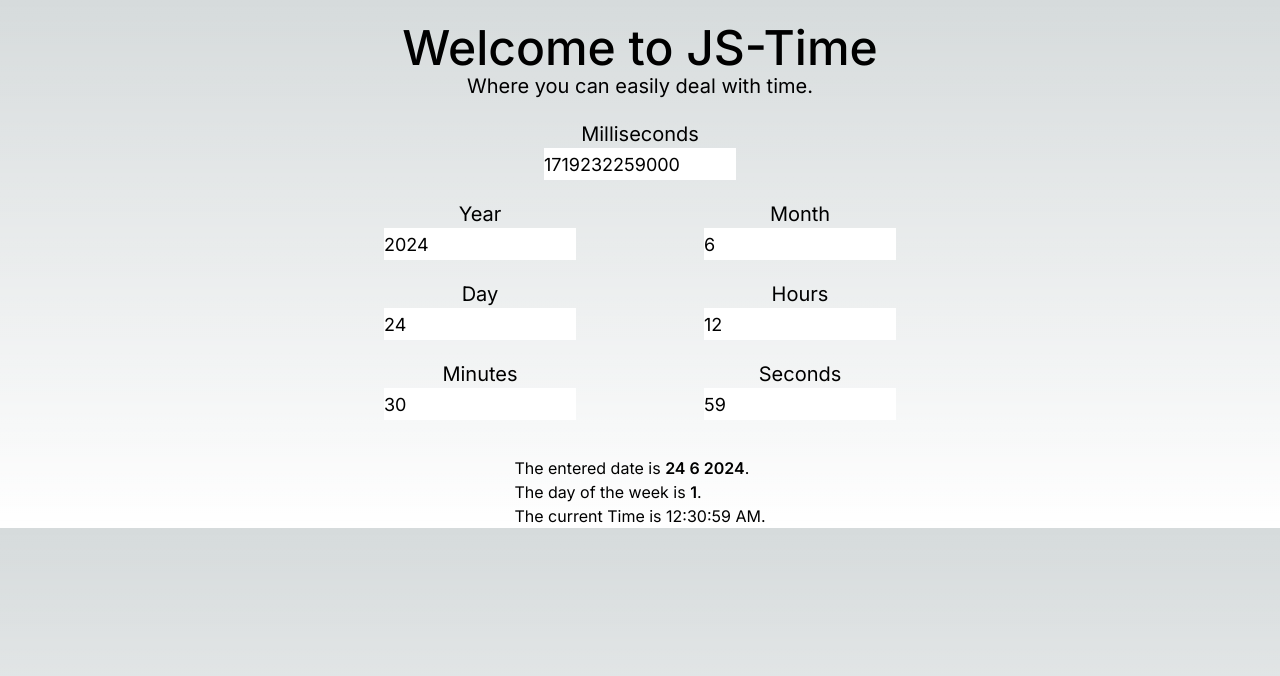
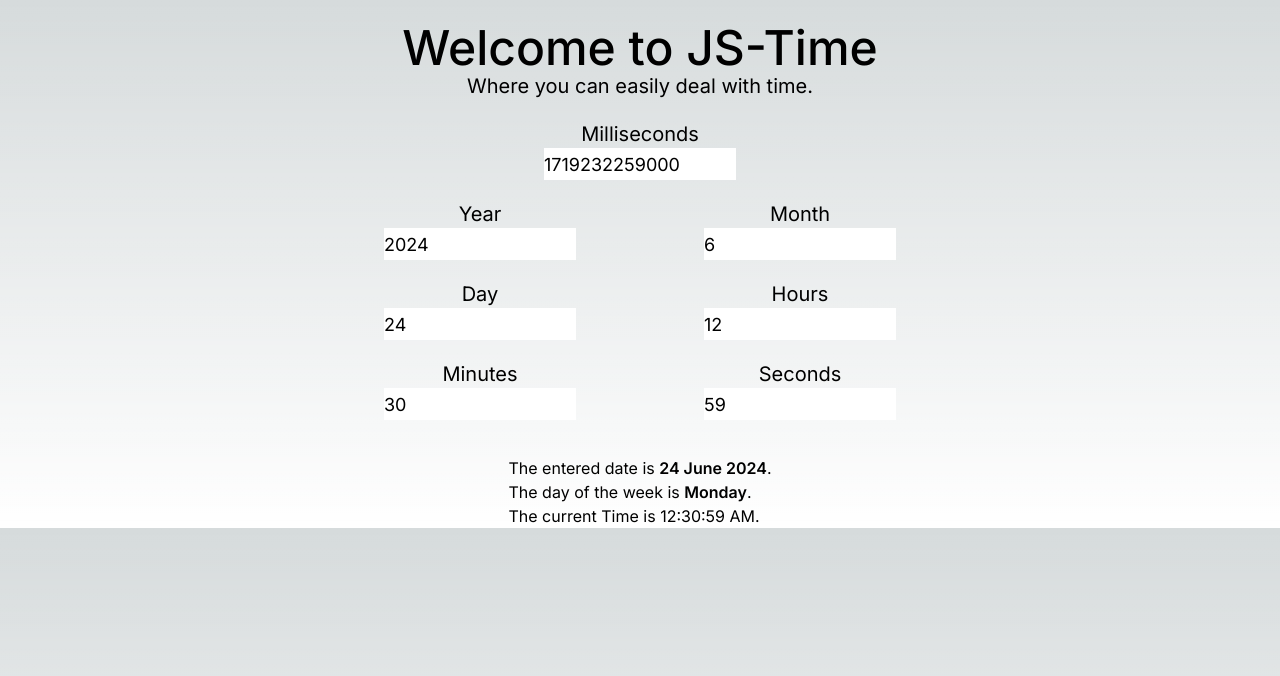
Before and after one commit to krishmarsonia/js-time, a Next.js app: page / in a window 1280 px wide. Shown: the top 676 px of the page. Built offline with nearby package versions, Linux system fonts and the light colour scheme.

Commit message:
months and week name added

```diff
--- a/app/page.tsx
+++ b/app/page.tsx
@@ -1,6 +1,31 @@
 "use client";
 import Image from "next/image";
 import { useEffect, useState } from "react";
+
+const months = [
+  "January",
+  "February",
+  "March",
+  "April",
+  "May",
+  "June",
+  "July",
+  "August",
+  "September",
+  "October",
+  "November",
+  "December",
+];
+
+const weeks = [
+  "Sunday",
+  "Monday",
+  "Tuesday",
+  "Wednesday",
+  "Thursday",
+  "Friday",
+  "Saturday",
+];
 
 export default function Home() {
   const largeCenter = "text-xl text-center";
@@ -159,14 +184,14 @@ export default function Home() {
         <p>
           The entered date is{" "}
           <span className="font-semibold">
-            {realDate.getDate()} {realDate.getMonth() + 1}{" "}
+            {realDate.getDate()} {months[realDate.getMonth()]}{" "}
             {realDate.getFullYear()}
           </span>
           .
         </p>
         <p>
           The day of the week is{" "}
-          <span className="font-semibold">{realDate.getDay()}</span>.
+          <span className="font-semibold">{weeks[realDate.getDay()]}</span>.
         </p>
         <p>
           The current Time is{" "}
```
